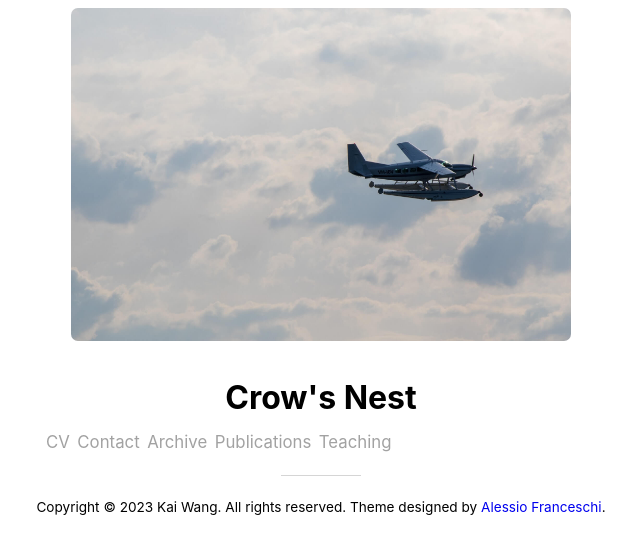
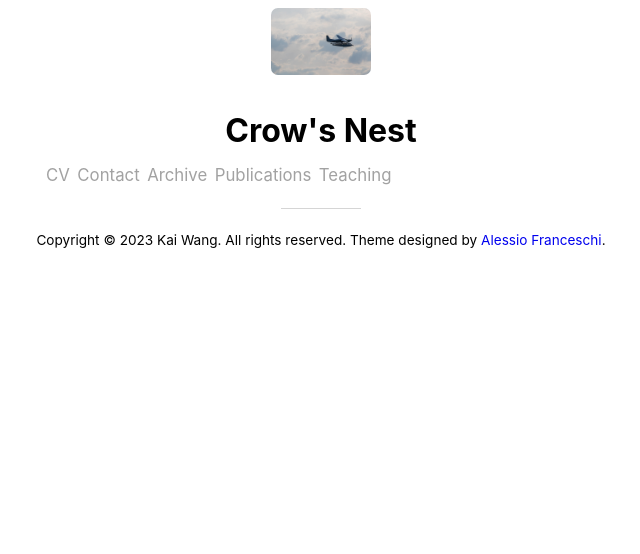
Before and after one commit to ICOTRT2024/Crow-Moon.github.io, a Jekyll site: the page built from index.html, in a window 1280 px wide. Shown: the top 554 px of the page, without its empty margins (319-959 px from the left). Built offline with Jekyll 4.4.1, drawn with Linux system fonts in a browser that asks for light colours; nearby versions of some CDN libraries; the list of posts is cut into pages by our own code.

Commit message:
Update default.html

```diff
--- a/_layouts/default.html
+++ b/_layouts/default.html
@@ -4,7 +4,7 @@
   {% include head.html %}
 </head>
 <body>
-<img src="assets/img/airplane.jpg" alt="cover" width="500" height="auto">
+<img src="assets/img/airplane.jpg" alt="cover" width="100" height="auto">
   <div class="container">
 
     {% include header.html %}
```
